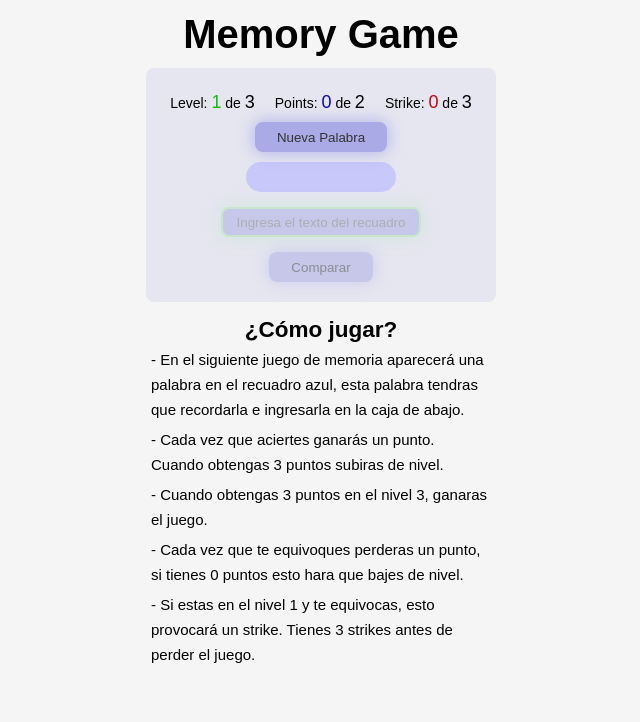
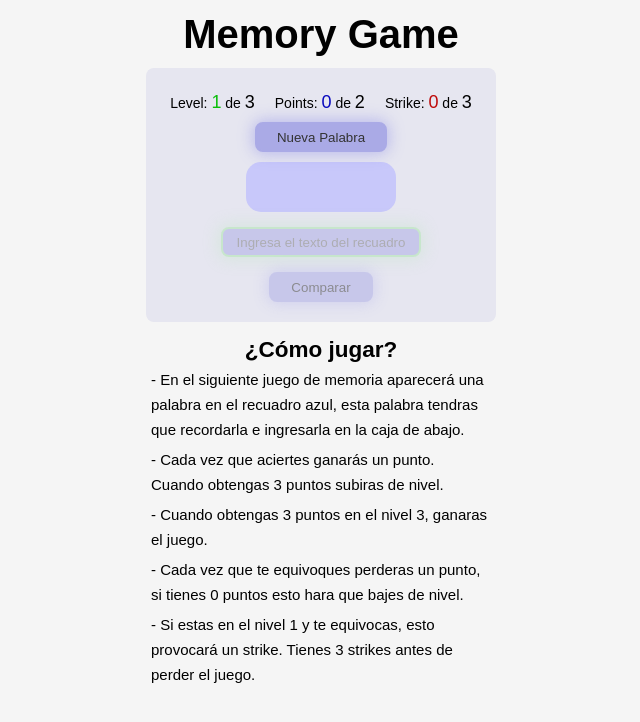
Before and after one commit to danielvaldivv/memoryGame, a React app: page / in a window 1280 px wide. Shown: the top 722 px of the page, without its empty margins (319-959 px from the left). Built offline with nearby package versions, Linux system fonts and the light colour scheme.

Commit message:
[Add] change wordRender styles height

```diff
--- a/src/components/WordRender/WordRender.styl
+++ b/src/components/WordRender/WordRender.styl
@@ -1,8 +1,8 @@
 .WordRender
-  height: 30px
+  height: 50px
   width: 150px
   background-color: rgb(200,200,250)
   margin: 10px auto
   border-radius: 15px
-  padding: 5px
   font-size: 2rem
+  padding-block-start: 5%
```
